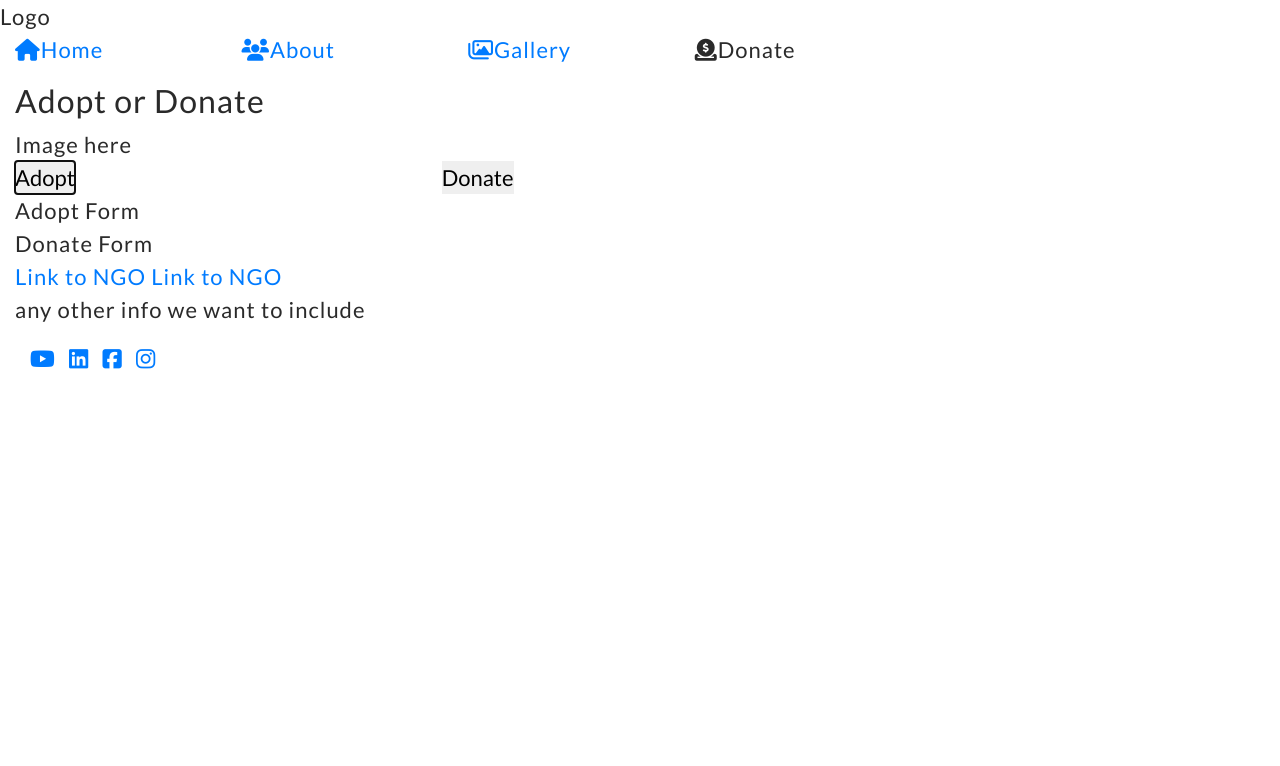
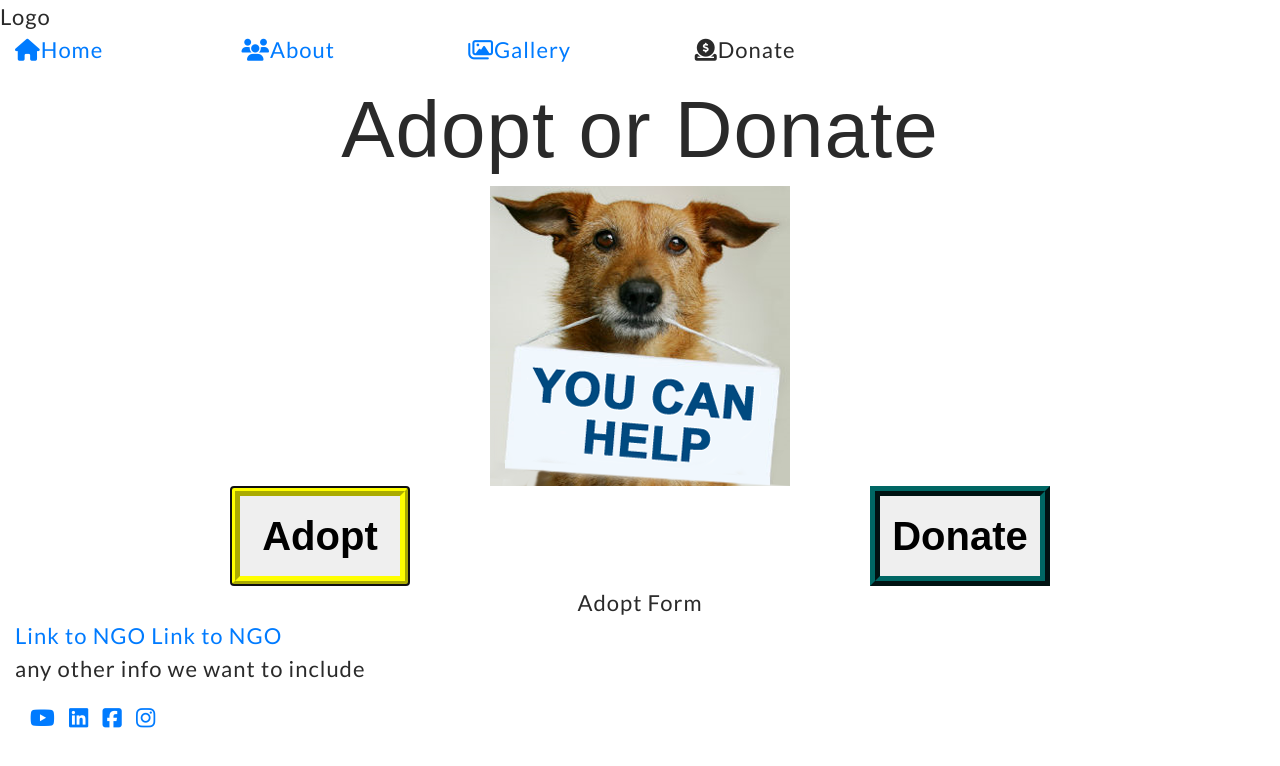
Before and after one commit to emurphy7233/Hackathon-team-4-2020, a plain HTML site: page contact.html in a window 1280 px wide. Both pictures are taken after a click on the button "Adopt". Drawn offline with nearby package versions, Linux system fonts and the light colour scheme; a web font is replaced by a local one.

Commit message:
Buttons and javascript complete

```diff
--- a/assets/css/style.css
+++ b/assets/css/style.css
@@ -13,10 +13,14 @@ body {
     color: #2a2a2a;
 }
 
-h1,h3 {
+h1,h2,h3 {
     font-family: 'Fredericka the Great', sans-serif;
     font-size: 80px;
     font-weight: 500;
+}
+
+.hidden {
+    display: none;
 }
 
 /* --- Header/Navigation --- */
@@ -64,6 +68,36 @@ a:hover{
     -o-transform: scale(1.1);
 }
 
+/* --- Contact Page --- */
+
+/* --- Contact Page - Intro --- */
+
+.donate-container{
+    text-align: center;
+}
+
+.donate-container .col-6{
+    padding: 0;
+}
+
+.contact-button{
+    height: 100px;
+    width: 180px;
+    border: 10px #006764 ridge;
+    font-family: 'Fredericka the Great', sans-serif;
+    font-size: 40px;
+    font-weight: bold;
+}
+
+.contact-button:hover{
+    color: #006764;
+}
+
+.contact-button-active{
+    border: 10px yellow ridge;
+}
+
+/* --- Contact Page - Forms --- */
 
 /* --- Footer --- */
 
--- /dev/null
+++ b/assets/js/contact.js
@@ -0,0 +1,13 @@
+$("#adopt-button").click(function(){
+    $(".donate-form").addClass("hidden");
+    $("#donate-button").removeClass("contact-button-active");
+    $(this).addClass("contact-button-active");
+    $(".adopt-form").removeClass("hidden");
+})
+
+$("#donate-button").click(function(){
+    $(".adopt-form").addClass("hidden");
+    $("#adopt-button").removeClass("contact-button-active");
+    $(this).addClass("contact-button-active");
+    $(".donate-form").removeClass("hidden");
+})
--- a/contact.html
+++ b/contact.html
@@ -40,7 +40,7 @@
 
 </header>
 <!----------------------Main Body--------------------------------->
-    <div class="container-fluid">
+    <div class="container-fluid donate-container">
         <div class="row">
             <div class="col">
                 <h2>Adopt or Donate</h2>
@@ -50,25 +50,25 @@
 <!----------------------Adopt or Donate buttons and image--------------------------------->
         <div class="row">
             <div class="col">
-                Image here
+                <img src="assets/images/help/help.png" alt="Sad Dog">
             </div>
         </div>
-        <div class="row justify-content">
-            <div class="col-4">
-                <button>Adopt</button>
+        <div class="row">
+            <div class="col-6">
+                <button class="contact-button" id="adopt-button">Adopt</button>
             </div>
-            <div class="col-4 justify-content">
-                <button>Donate</button>
+            <div class="col-6">
+                <button class="contact-button" id="donate-button">Donate</button>
             </div>
         </div>
 <!---------------------- Adoption Questionnaire/form--------------------------------->
-        <div class="row">
+        <div class="row adopt-form hidden">
             <div class="col">
                 <form action="">Adopt Form</form>
             </div>
         </div>
 <!---------------------- Donate Questionnaire/form--------------------------------->
-        <div class="row">
+        <div class="row donate-form hidden">
             <div class="col">
                 <form action="">Donate Form</form>
             </div>
@@ -97,5 +97,6 @@
 <script src="https://code.jquery.com/jquery-3.2.1.slim.min.js" integrity="sha384-KJ3o2DKtIkvYIK3UENzmM7KCkRr/rE9/Qpg6aAZGJwFDMVNA/GpGFF93hXpG5KkN" crossorigin="anonymous"></script>
 <script src="https://cdnjs.cloudflare.com/ajax/libs/popper.js/1.12.9/umd/popper.min.js" integrity="sha384-ApNbgh9B+Y1QKtv3Rn7W3mgPxhU9K/ScQsAP7hUibX39j7fakFPskvXusvfa0b4Q" crossorigin="anonymous"></script>
 <script src="https://maxcdn.bootstrapcdn.com/bootstrap/4.0.0/js/bootstrap.min.js" integrity="sha384-JZR6Spejh4U02d8jOt6vLEHfe/JQGiRRSQQxSfFWpi1MquVdAyjUar5+76PVCmYl" crossorigin="anonymous"></script>
+<script src="assets/js/contact.js"></script>
 </body>
 </html>
```
